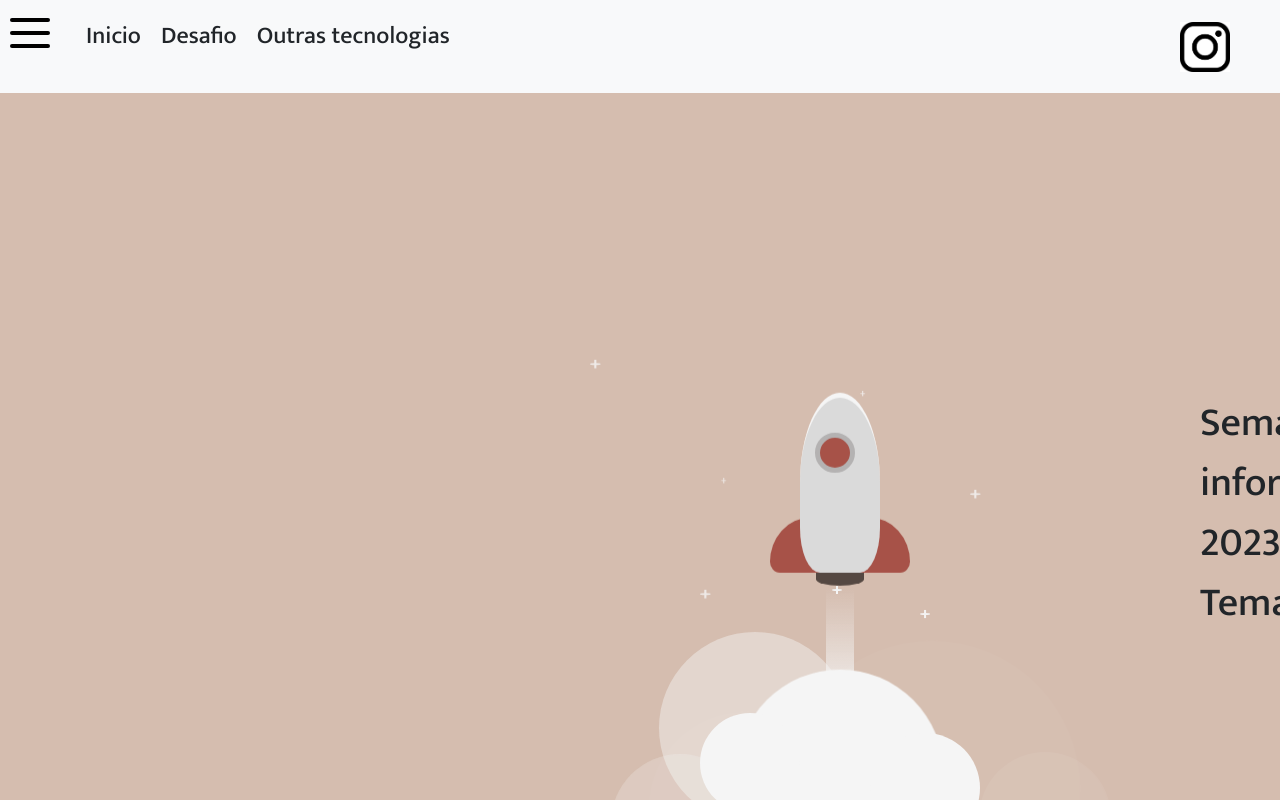
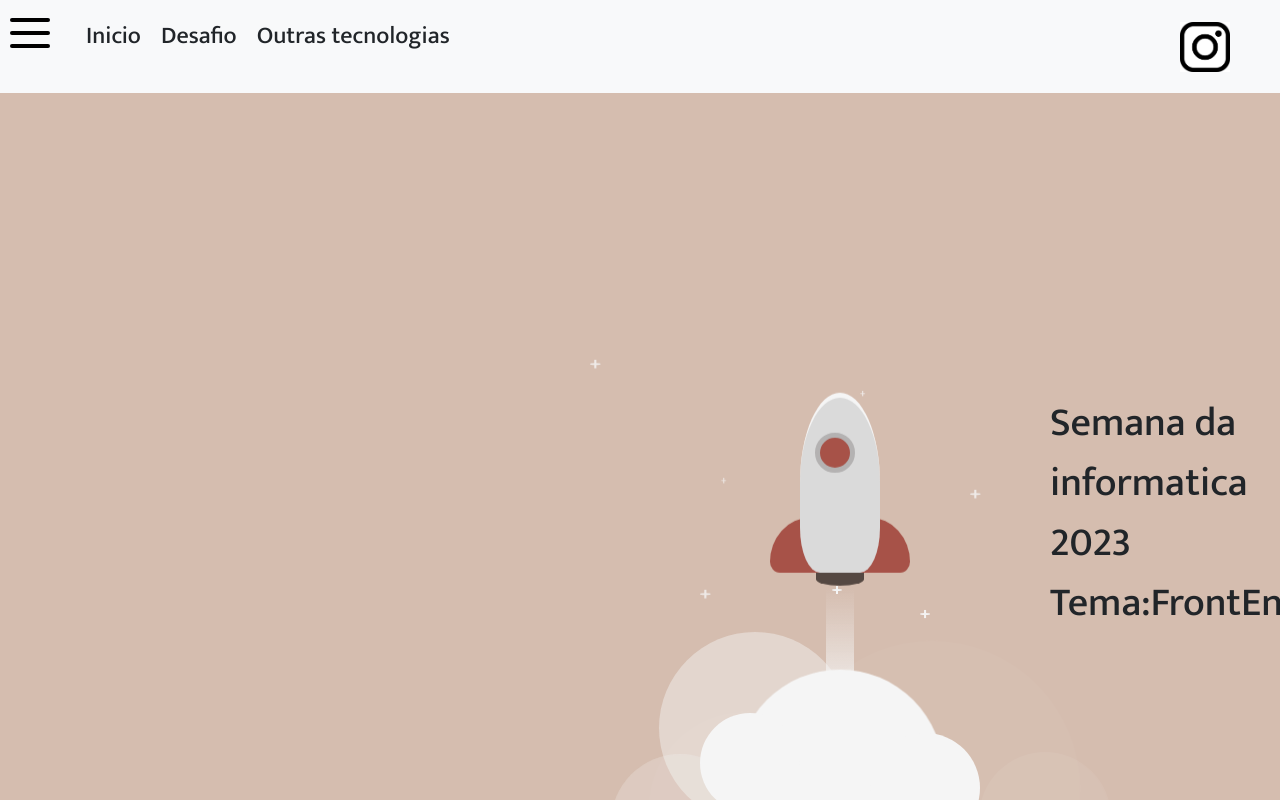
Before and after one commit to influenza/frontend2023, a React (Vite) app: page / in a window 1280 px wide. Shown: the top 800 px of the page. Built offline with nearby package versions, Linux system fonts and the light colour scheme.

Commit message:
Update Tela1.css

```diff
--- a/src/Tela1.css
+++ b/src/Tela1.css
@@ -12,7 +12,7 @@
     position: absolute;
     border-radius: 10px;
     transition: border-radius 0.5s cubic-bezier(0.175, 0.885, 0.32, 1.275);
-    margin-left: 1200px;
+    margin-left: 1050px;
     top: 300px;
     overflow: auto; /* ou overflow: scroll; */
    }
```
